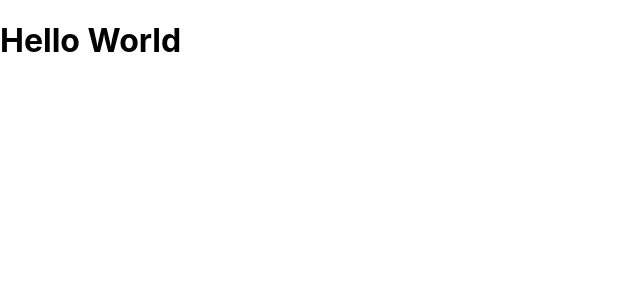
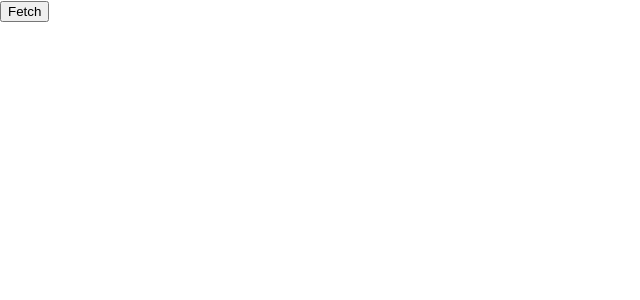
Before and after one commit to hebs87/react-redux-typescript, a React (Create React App) app: page / in a window 1280 px wide. Shown: the top 300 px of the page, without its empty margins (0-640 px from the left). Built offline with nearby package versions, Linux system fonts and the light colour scheme.

Commit message:
Added functionality to render todos in App.tsx

```diff
--- a/src/App.tsx
+++ b/src/App.tsx
@@ -26,13 +26,29 @@ class App extends Component<AppProps, AppState> {
   constructor(props: AppProps) {
     super(props);
 
-    this.state = {}
+    this.state = {};
+  }
+
+  onFetchClick = (): void => {
+    this.props.fetchTodos();
+  };
+
+  renderList = (): JSX.Element[] => {
+    return this.props.todos.map(({id, title, completed}: Todo): JSX.Element => {
+      return <div key={id}>{title}</div>
+    });
   }
 
   render () {
+    const {todos} = this.props;
+    console.log(todos);
     return (
       <div>
-        <h1>Hello World</h1>
+        <button onClick={this.onFetchClick}>Fetch</button>
+        {
+          todos &&
+          this.renderList()
+        }
       </div>
     );
   }
```
